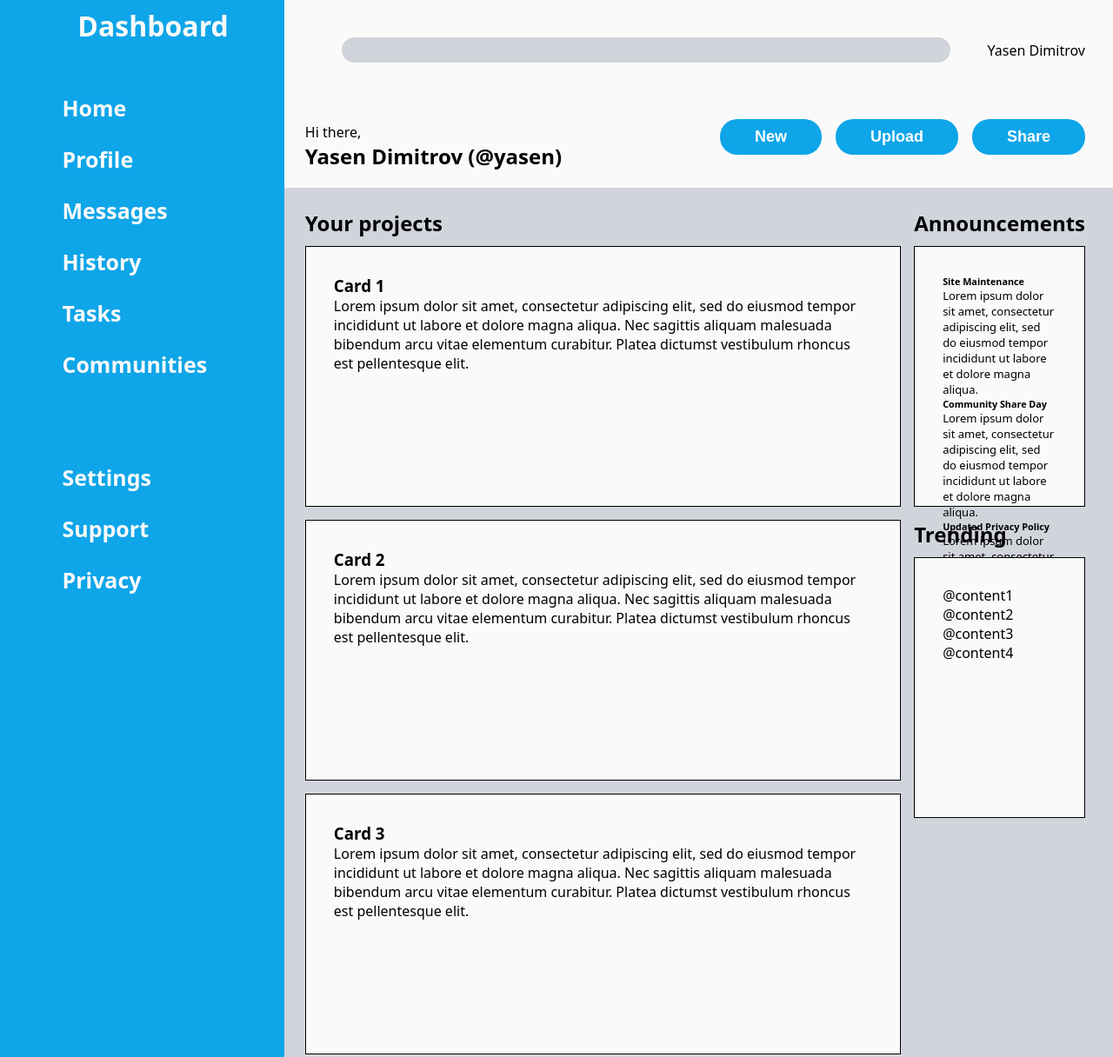
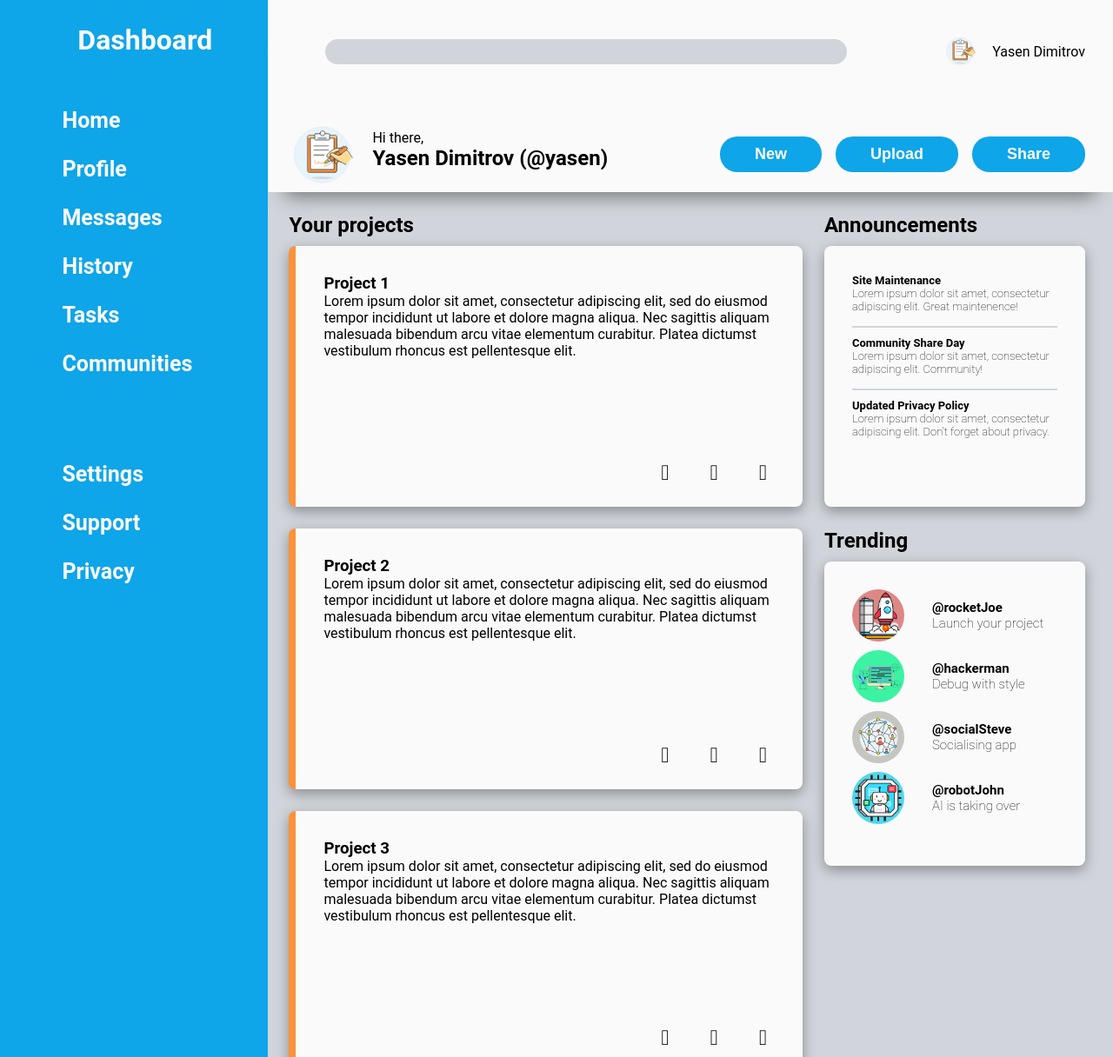
Before and after one commit to blancpain/admin-dashboard, a plain HTML site: page index.html in a window 1280 px wide. Shown: the top 1216 px of the page at 87% size. Drawn offline with Linux system fonts and the light colour scheme.

Commit message:
Add illustrations and style elems

```diff
--- a/index.html
+++ b/index.html
@@ -39,7 +39,9 @@
               id="search" />
           </form>
 
-          <div class="logo">Yasen Dimitrov</div>
+          <div class="logo">
+            <span id="inside-logo">Yasen Dimitrov</span>
+          </div>
         </div>
 
         <div class="header-bottom">
@@ -59,7 +61,7 @@
           <div class="project-cards">
             <div class="cards">
               <div class="card-content">
-                <h3>Card 1</h3>
+                <h3>Project 1</h3>
                 <div class="card-para">
                   Lorem ipsum dolor sit amet, consectetur adipiscing elit, sed
                   do eiusmod tempor incididunt ut labore et dolore magna
@@ -72,7 +74,7 @@
             </div>
             <div class="cards">
               <div class="card-content">
-                <h3>Card 2</h3>
+                <h3>Project 2</h3>
                 <div class="card-para">
                   Lorem ipsum dolor sit amet, consectetur adipiscing elit, sed
                   do eiusmod tempor incididunt ut labore et dolore magna
@@ -85,7 +87,7 @@
             </div>
             <div class="cards">
               <div class="card-content">
-                <h3>Card 3</h3>
+                <h3>Project 3</h3>
                 <div class="card-para">
                   Lorem ipsum dolor sit amet, consectetur adipiscing elit, sed
                   do eiusmod tempor incididunt ut labore et dolore magna
@@ -98,7 +100,7 @@
             </div>
             <div class="cards">
               <div class="card-content">
-                <h3>Card 4</h3>
+                <h3>Project 4</h3>
                 <div class="card-para">
                   Lorem ipsum dolor sit amet, consectetur adipiscing elit, sed
                   do eiusmod tempor incididunt ut labore et dolore magna
@@ -111,7 +113,7 @@
             </div>
             <div class="cards">
               <div class="card-content">
-                <h3>Card 5</h3>
+                <h3>Project 5</h3>
                 <div class="card-para">
                   Lorem ipsum dolor sit amet, consectetur adipiscing elit, sed
                   do eiusmod tempor incididunt ut labore et dolore magna
@@ -124,7 +126,7 @@
             </div>
             <div class="cards">
               <div class="card-content">
-                <h3>Card 6</h3>
+                <h3>Project 6</h3>
                 <div class="card-para">
                   Lorem ipsum dolor sit amet, consectetur adipiscing elit, sed
                   do eiusmod tempor incididunt ut labore et dolore magna
@@ -137,28 +139,29 @@
             </div>
           </div>
         </div>
+
         <div class="announcements">
           <h2>Announcements</h2>
           <div class="announcements-content">
             <div class="announcement">
               <h5>Site Maintenance</h5>
               <div class="announcement-text">
-                Lorem ipsum dolor sit amet, consectetur adipiscing elit, sed
-                do eiusmod tempor incididunt ut labore et dolore magna aliqua.
+                Lorem ipsum dolor sit amet, consectetur adipiscing elit. Great
+                maintenence!
               </div>
             </div>
             <div class="announcement">
               <h5>Community Share Day</h5>
               <div class="announcement-text">
-                Lorem ipsum dolor sit amet, consectetur adipiscing elit, sed
-                do eiusmod tempor incididunt ut labore et dolore magna aliqua.
+                Lorem ipsum dolor sit amet, consectetur adipiscing elit.
+                Community!
               </div>
             </div>
             <div class="announcement">
               <h5>Updated Privacy Policy</h5>
               <div class="announcement-text">
-                Lorem ipsum dolor sit amet, consectetur adipiscing elit, sed
-                do eiusmod tempor incididunt ut labore et dolore magna aliqua.
+                Lorem ipsum dolor sit amet, consectetur adipiscing elit. Don't
+                forget about privacy.
               </div>
             </div>
           </div>
@@ -167,10 +170,30 @@
         <div class="trending">
           <h2>Trending</h2>
           <div class="trending-all">
-            <div class="trending-content">@content1</div>
-            <div class="trending-content">@content2</div>
-            <div class="trending-content">@content3</div>
-            <div class="trending-content">@content4</div>
+            <div class="trending-content">
+              <div class="trending-content-inner">
+                <div>@rocketJoe</div>
+                <div>Launch your project</div>
+              </div>
+            </div>
+            <div class="trending-content">
+              <div class="trending-content-inner">
+                <div>@hackerman</div>
+                <div>Debug with style</div>
+              </div>
+            </div>
+            <div class="trending-content">
+              <div class="trending-content-inner">
+                <div>@socialSteve</div>
+                <div>Socialising app</div>
+              </div>
+            </div>
+            <div class="trending-content">
+              <div class="trending-content-inner">
+                <div>@robotJohn</div>
+                <div>AI is taking over</div>
+              </div>
+            </div>
           </div>
         </div>
       </div>
--- a/styles.css
+++ b/styles.css
@@ -5,13 +5,14 @@
 }
 
 :root {
-  font-family: system-ui, -apple-system, BlinkMacSystemFont, "Segoe UI", Roboto,
+  font-family: Roboto, system-ui, -apple-system, BlinkMacSystemFont, "Segoe UI",
     Oxygen, Ubuntu, Cantarell, "Open Sans", "Helvetica Neue", sans-serif;
   --main-bgc-color: #d1d5db;
   --card-color: #fafafa;
   --sidebar-color: #0ea5e9;
   --card-height: 300px;
   --icon-size: 25px;
+  --cards-left-border-color: #fb923c;
 }
 
 .grid-main {
@@ -28,6 +29,9 @@
   font-weight: 750;
 }
 
+.sidebar {
+  padding-top: 1rem;
+}
 .sidebar > div {
   font-size: 2rem;
   margin-bottom: 3rem;
@@ -149,10 +153,12 @@ ul.dashboard-bottom-list li:nth-child(3)::before {
   padding-left: 1.5rem;
   padding-right: 2rem;
   padding-top: 1rem;
+  position: relative;
+  z-index: 10;
+  box-shadow: rgba(0, 0, 0, 0.45) 0px 25px 20px -20px;
 }
 
-.header-top,
-.header-bottom {
+.header-top {
   display: flex;
 }
 
@@ -161,12 +167,24 @@ ul.dashboard-bottom-list li:nth-child(3)::before {
 }
 
 .header-bottom {
+  display: flex;
+  gap: 1rem;
   align-items: center;
-  gap: 1rem;
 }
 
 .header-bottom .greeting {
   margin-right: auto;
+}
+
+.header-bottom::before {
+  width: 80px;
+  height: 80px;
+  content: " ";
+  background-image: url(./assets/document-sign-3.png);
+  background-repeat: no-repeat;
+  background-size: 80px;
+  background-position: top;
+  border-radius: 50%;
 }
 
 form {
@@ -175,7 +193,7 @@ form {
 }
 
 input[type="search"] {
-  width: 700px;
+  width: 600px;
   background-color: var(--main-bgc-color);
   border-radius: 20px;
   padding: 7px;
@@ -203,6 +221,24 @@ input[type="search"] {
   fill: 0px;
 }
 
+#inside-logo {
+  display: flex;
+  align-items: center;
+  gap: 1rem;
+}
+
+#inside-logo::before {
+  width: 40px;
+  display: inline-block;
+  height: 40px;
+  content: " ";
+  background-image: url(./assets/document-sign-3.png);
+  background-repeat: no-repeat;
+  background-size: 40px;
+  background-position: top;
+  border-radius: 50%;
+}
+
 button {
   font-size: 18px;
   font-weight: bold;
@@ -212,14 +248,13 @@ button {
   border-radius: 20px;
   padding: 10px 40px;
   cursor: pointer;
-  margin-bottom: 2rem;
 }
 
 .main {
   display: grid;
   grid-template-columns: 4fr 1fr;
   background-color: var(--main-bgc-color);
-  gap: 15px;
+  gap: 25px;
   padding-top: 1.5rem;
   padding-left: 1.5rem;
 }
@@ -232,16 +267,36 @@ button {
 .project-cards {
   display: grid;
   grid-template-columns: repeat(auto-fit, minmax(450px, 1fr));
-  gap: 15px;
+  gap: 25px;
 }
 
 .cards,
 .announcements-content,
 .trending-all {
   background-color: var(--card-color);
-  border: 1px solid black;
   height: 300px;
   padding: 2rem;
+  box-shadow: rgba(0, 0, 0, 0.35) 0px 5px 15px;
+  border-radius: 8px;
+}
+
+.trending-all {
+  height: 350px;
+}
+
+.cards {
+  position: relative;
+  border-left: 8px solid var(--cards-left-border-color);
+}
+
+.cards::after {
+  font-family: "Material Icons";
+  content: "\e146 1 \e8f4 1 \e80d";
+  position: absolute;
+  bottom: 0;
+  right: 0;
+  font-size: var(--icon-size);
+  padding: 25px;
 }
 
 .announcements,
@@ -250,9 +305,24 @@ button {
   margin-right: 2rem;
   display: flex;
   flex-direction: column;
+  min-width: 300px;
 }
 
 .announcements-content {
+  font-size: 13px;
+  font-weight: 250;
+}
+
+.announcement:nth-child(1n + 2) h5 {
+  padding-top: 10px;
+  border-top: 2px solid var(--main-bgc-color);
+}
+
+.announcement {
+  padding-bottom: 15px;
+}
+
+.announcement h5 {
   font-size: 13px;
 }
 
@@ -260,6 +330,62 @@ h2 {
   margin-bottom: 10px;
 }
 
-.main h2 {
-  color: #000000;
+.trending-content {
+  display: flex;
+  align-items: center;
+  gap: 2rem;
+  margin-bottom: 10px;
+  font-size: 15px;
 }
+
+.trending-content-inner div:first-child {
+  font-weight: bold;
+}
+
+.trending-content-inner div:nth-child(2) {
+  font-weight: 250;
+}
+
+.trending-content:nth-child(1)::before {
+  width: 60px;
+  height: 60px;
+  content: " ";
+  background-image: url(./assets/rocket-launch.png);
+  background-repeat: no-repeat;
+  background-size: 60px;
+  background-position: top;
+  border-radius: 50%;
+}
+
+.trending-content:nth-child(2)::before {
+  width: 60px;
+  height: 60px;
+  content: " ";
+  background-image: url(./assets/coding.png);
+  background-repeat: no-repeat;
+  background-size: 60px;
+  background-position: top;
+  border-radius: 50%;
+}
+
+.trending-content:nth-child(3)::before {
+  width: 60px;
+  height: 60px;
+  content: " ";
+  background-image: url(./assets/avatar-network.png);
+  background-repeat: no-repeat;
+  background-size: 60px;
+  background-position: top;
+  border-radius: 50%;
+}
+
+.trending-content:nth-child(4)::before {
+  width: 60px;
+  height: 60px;
+  content: " ";
+  background-image: url(./assets/artificial-intelligence.png);
+  background-repeat: no-repeat;
+  background-size: 60px;
+  background-position: top;
+  border-radius: 50%;
+}
```
Also changed, not shown: assets/artificial-intelligence.png (added), assets/avatar-network.png (added), assets/coding.png (added), assets/document-sign-3.png (added), assets/rocket-launch.png (added), assets/undraw_cat_s1wg.svg (added).
